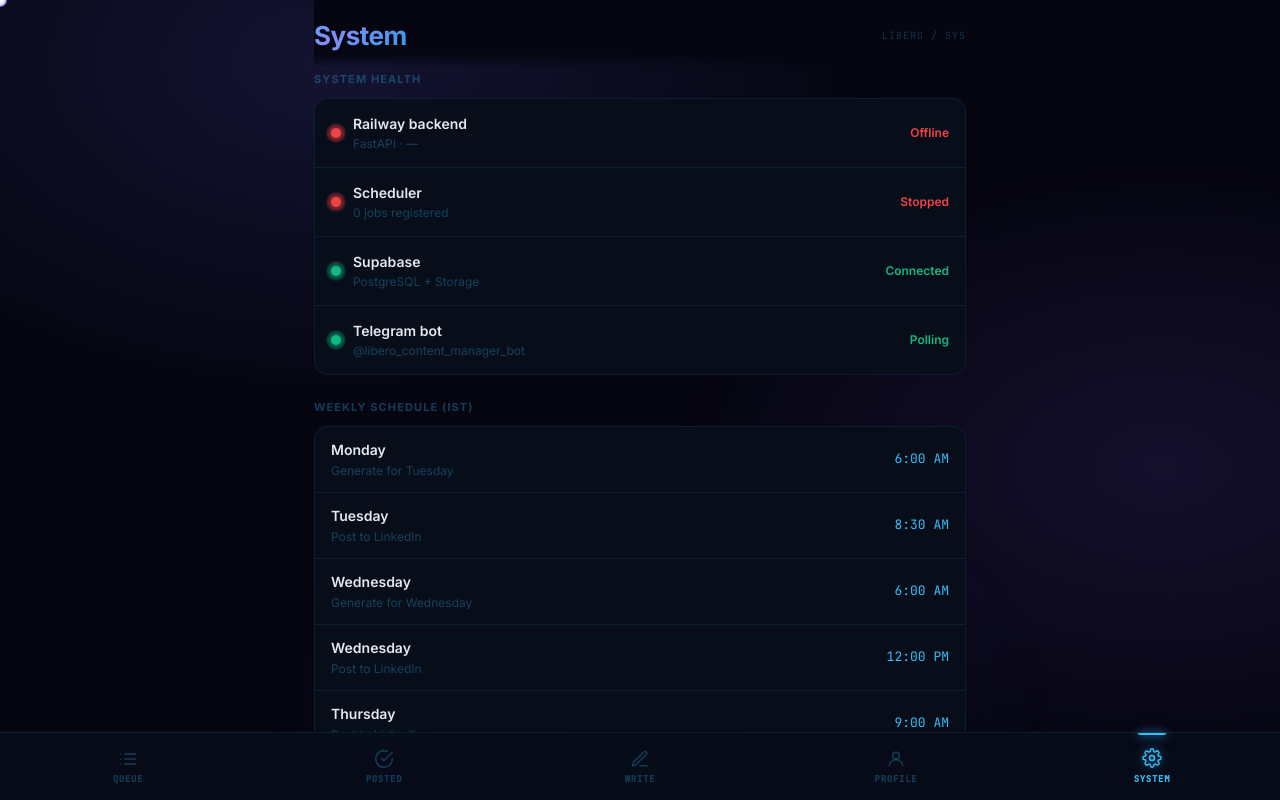
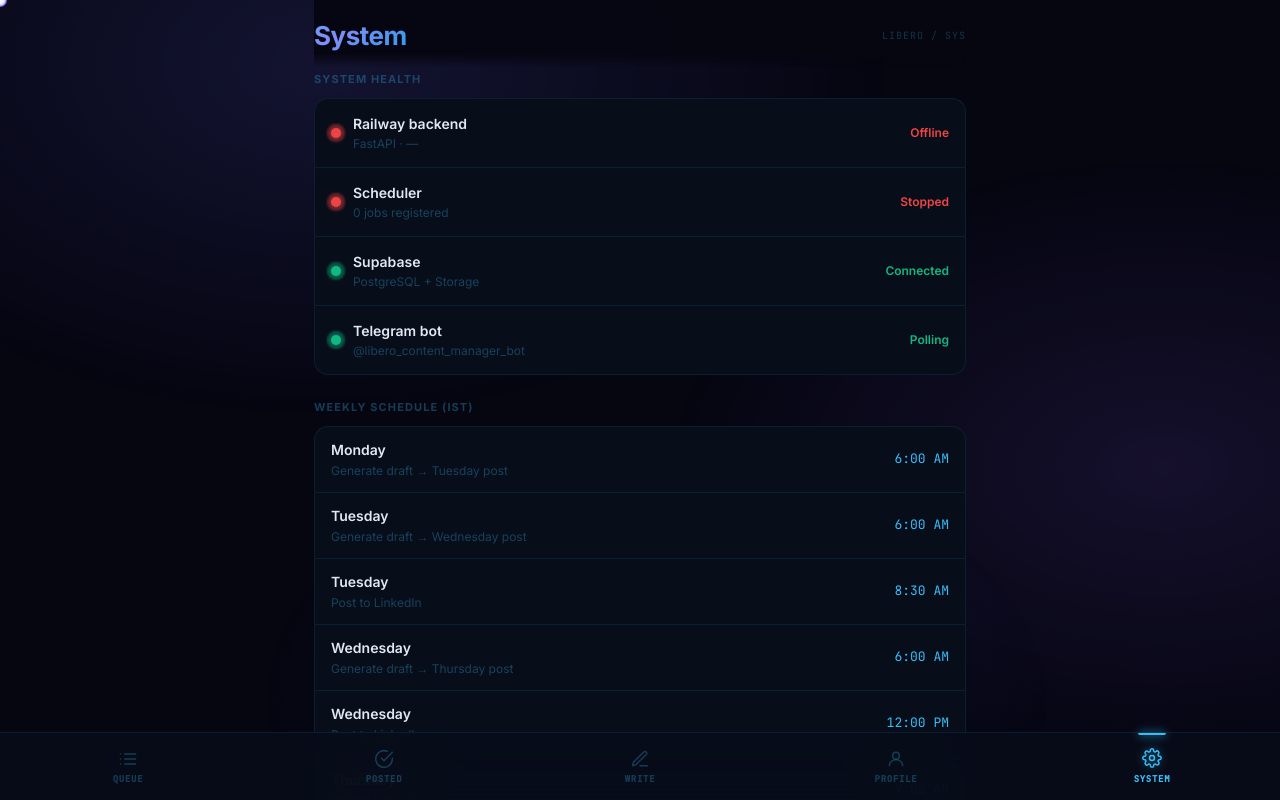
Before and after one commit to shiwangtiwari/libero-content-manager-frontend, a React (Vite) app: page / in a window 1280 px wide. Both pictures are taken after a click on the button "SYSTEM". Shown: the top 800 px of the page. Built offline with nearby package versions, Linux system fonts and the light colour scheme; no server answers.

Commit message:
Update schedule roles and phase in Settings component

```diff
--- a/src/views/Settings.jsx
+++ b/src/views/Settings.jsx
@@ -4,11 +4,12 @@ import PulsingDot from '../bits/PulsingDot.jsx'
 import { getHealth } from '../api/client.js'
 
 const SCHEDULE = [
-  { day: 'Monday',    time: '6:00 AM', role: 'Generate for Tuesday' },
-  { day: 'Tuesday',   time: '8:30 AM', role: 'Post to LinkedIn' },
-  { day: 'Wednesday', time: '6:00 AM', role: 'Generate for Wednesday' },
+  { day: 'Monday',    time: '6:00 AM',  role: 'Generate draft → Tuesday post' },
+  { day: 'Tuesday',   time: '6:00 AM',  role: 'Generate draft → Wednesday post' },
+  { day: 'Tuesday',   time: '8:30 AM',  role: 'Post to LinkedIn' },
+  { day: 'Wednesday', time: '6:00 AM',  role: 'Generate draft → Thursday post' },
   { day: 'Wednesday', time: '12:00 PM', role: 'Post to LinkedIn' },
-  { day: 'Thursday',  time: '9:00 AM', role: 'Post to LinkedIn' },
+  { day: 'Thursday',  time: '9:00 AM',  role: 'Post to LinkedIn' },
 ]
 
 export default function Settings() {
@@ -196,7 +197,7 @@ export default function Settings() {
                 </div>
                 <div className="info-row">
                   <span className="info-key">Phase</span>
-                  <span className="info-val" style={{ color: 'var(--green)' }}>P5 — Dashboard ✓</span>
+                  <span className="info-val" style={{ color: 'var(--green)' }}>P6 — Hardened ✓</span>
                 </div>
               </div>
             </div>
```
